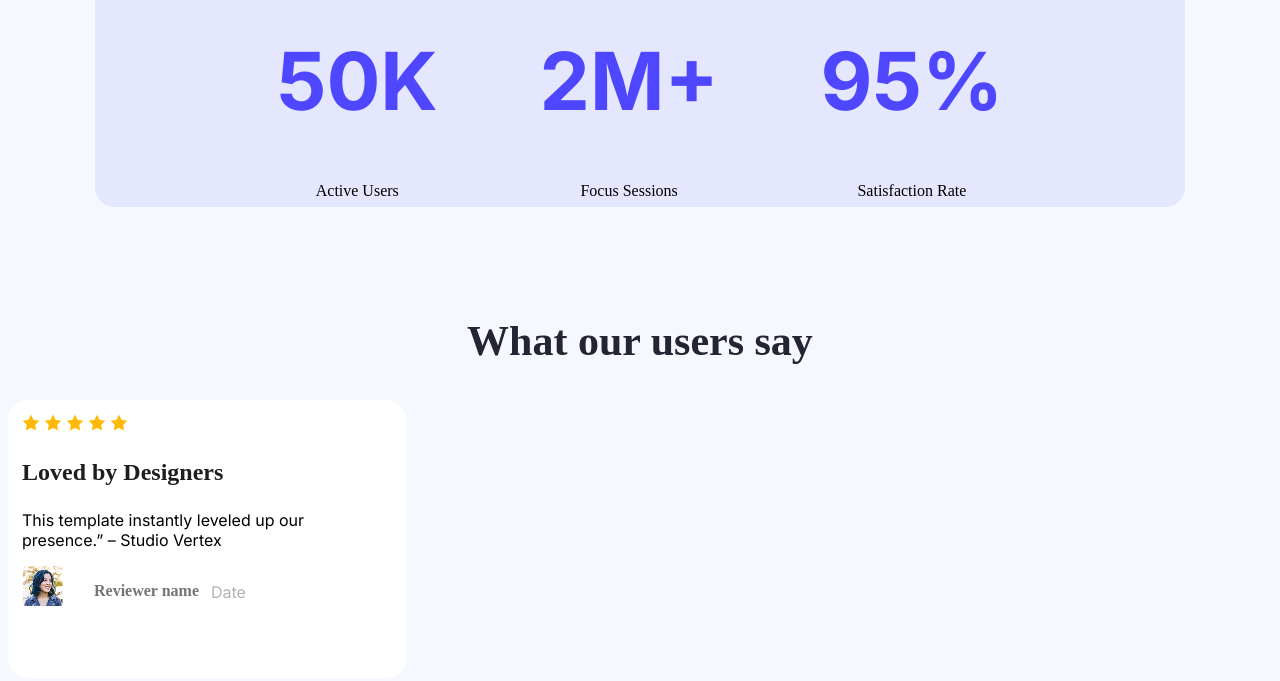
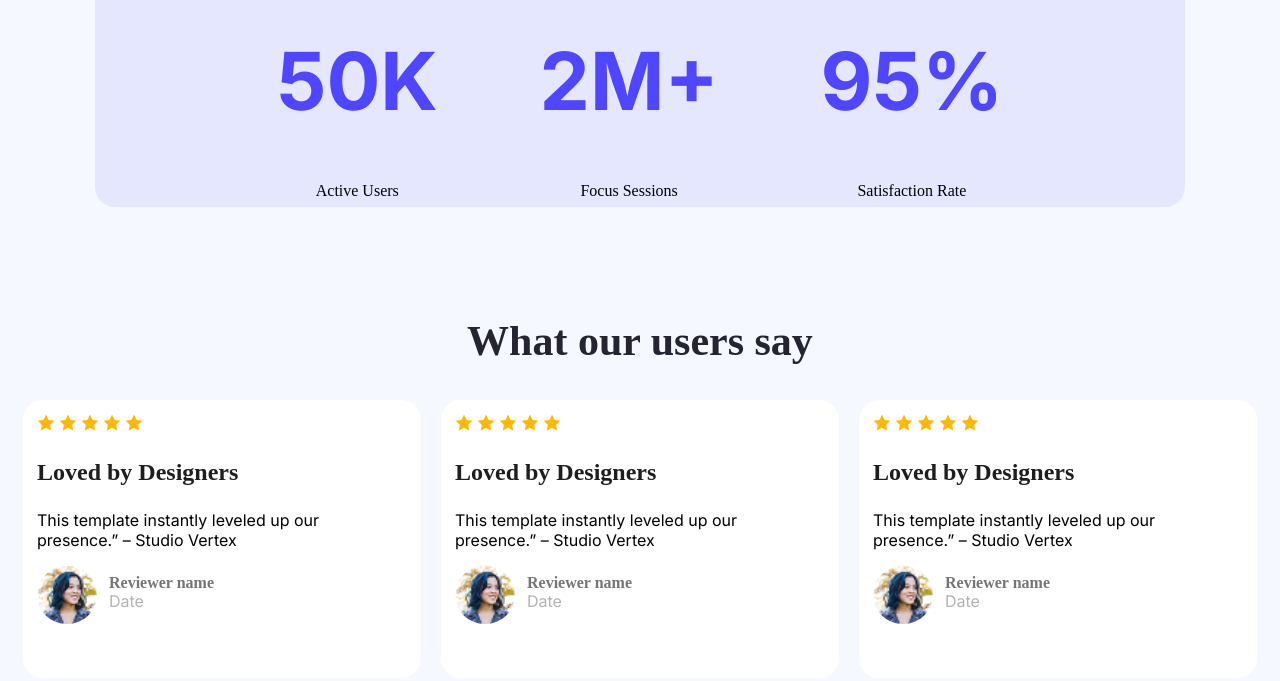
Before and after one commit to parvez2005/assingment-01, a plain HTML site: page index.html in a window 1280 px wide. Shown: the part 1449-2130 px from the top of the page. Drawn offline with Linux system fonts and the light colour scheme.

Commit message:
added my cadrs code

```diff
--- a/index.html
+++ b/index.html
@@ -55,6 +55,8 @@
     </div>
  </div>
  <h2 class="review-title">What our users say</h2>
+ <!-- first-card -->
+  <div class="review-card">
  <div class="review-section">
     <div class="icon">
         <img src="Assets/icon-star.png" alt="icon-star">
@@ -64,19 +66,64 @@
         <img src="Assets/icon-star.png" alt="icon-star">
         <h3 class="review-heading">Loved by Designers</h3>
         <p class="review-descripction inter-font-family">This template instantly leveled up our <br> presence.” – Studio Vertex</p></div>
-        <div class="reviewer-containar">
         <div class="reviewer-info">
-            <div class="reviewer-image">
-            <img  src="Assets/avatar.png" alt="reviewer">
+
+            <div>
+            <img class="reviewer-image" src="Assets/avatar.png" alt="reviewer">
             </div>
             <div class="reviewer-intro">
             <h3 class="reviewer-name">Reviewer name</h3>
-        </div>
         <p class="reviewer-date inter-font-family">Date</p>
     </div>
     </div>
- </div>
+</div>
+    <!-- second-card -->
+     <div class="review-section">
+    <div class="icon">
+        <img src="Assets/icon-star.png" alt="icon-star">
+        <img src="Assets/icon-star.png" alt="icon-star">
+        <img src="Assets/icon-star.png" alt="icon-star">
+        <img src="Assets/icon-star.png" alt="icon-star">
+        <img src="Assets/icon-star.png" alt="icon-star">
+        <h3 class="review-heading">Loved by Designers</h3>
+        <p class="review-descripction inter-font-family">This template instantly leveled up our <br> presence.” – Studio Vertex</p></div>
+        <div class="reviewer-info">
 
+            <div>
+            <img class="reviewer-image" src="Assets/avatar.png" alt="reviewer">
+            </div>
+            <div class="reviewer-intro">
+            <h3 class="reviewer-name">Reviewer name</h3>
+        <p class="reviewer-date inter-font-family">Date</p>
+    </div>
+    </div>
+</div>
+<!-- third-card -->
+
+ <div class="review-section">
+    <div class="icon">
+        <img src="Assets/icon-star.png" alt="icon-star">
+        <img src="Assets/icon-star.png" alt="icon-star">
+        <img src="Assets/icon-star.png" alt="icon-star">
+        <img src="Assets/icon-star.png" alt="icon-star">
+        <img src="Assets/icon-star.png" alt="icon-star">
+        <h3 class="review-heading">Loved by Designers</h3>
+        <p class="review-descripction inter-font-family">This template instantly leveled up our <br> presence.” – Studio Vertex</p></div>
+        <div class="reviewer-info">
+
+            <div>
+            <img class="reviewer-image" src="Assets/avatar.png" alt="reviewer">
+            </div>
+            <div class="reviewer-intro">
+            <h3 class="reviewer-name">Reviewer name</h3>
+        <p class="reviewer-date inter-font-family">Date</p>
+    </div>
+    </div>
+</div>
+    </div>
+    <div class="optional">
+
+    </div>
 
 </body>
 </html>
--- a/styles/assingment.css
+++ b/styles/assingment.css
@@ -157,3 +157,24 @@ padding: 12px 36px;
 .reviewer-date{
     color: #B3B3B3;
 }
+.reviewer-intro{
+    margin-top: 0px;
+    margin-bottom: 0px;
+    line-height: 2px;
+
+}
+.review-card{
+    display: flex;
+    justify-content: center;
+    gap: 20px;
+}
+.optional{
+    width: 1140px;
+    height: 700px;
+    background-color: #ffffff;
+    margin-top: 140px;
+    margin-left: 110px;
+    margin-right: 140px;
+    margin-bottom: 100px;
+    border-radius: 14px;
+}
```
